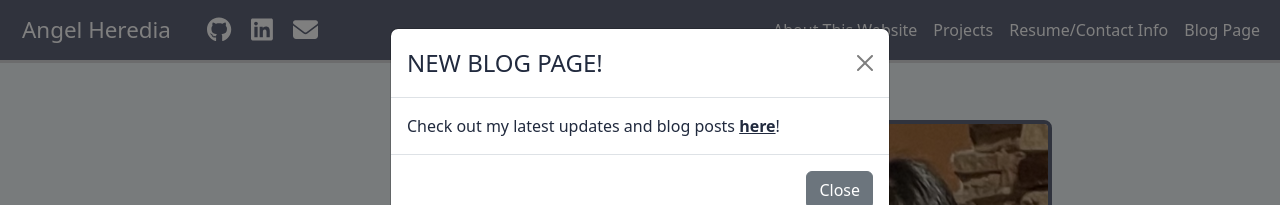
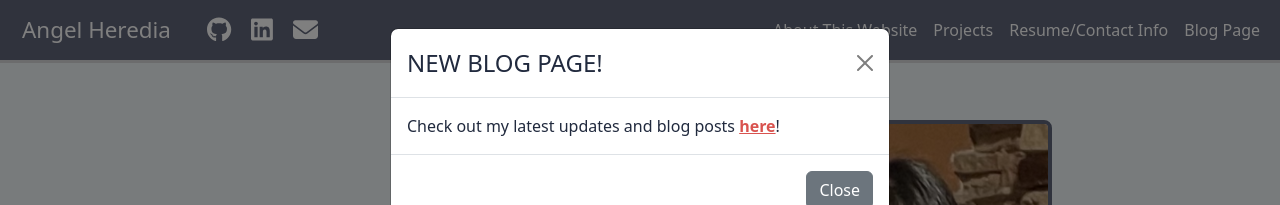
Before and after one commit to angelheredia138/old-portfolio, a React (Vite) app: page / in a window 1280 px wide. Shown: the top 205 px of the page. Built offline with nearby package versions, Linux system fonts and the light colour scheme; the HTML template or start-up script is replaced by a standard one.

Commit message:
fixed blog alert for dark mode

```diff
--- a/src/App.css
+++ b/src/App.css
@@ -28,3 +28,10 @@ body {
   background-color: #5f6f52 !important; /* Green background */
   color: #fefae0 !important; /* Light text */
 }
+.alert-link.body-dark-mode {
+  color: #ffdd57; /* Light yellow for dark mode */
+}
+
+.alert-link.body {
+  color: #d9534f; /* Red for light mode */
+}
--- a/src/components/BlogAlertModal.tsx
+++ b/src/components/BlogAlertModal.tsx
@@ -3,7 +3,11 @@ import React, { useEffect, useState } from "react";
 import { Modal, Button } from "react-bootstrap";
 import { Link } from "react-router-dom";
 
-const BlogAlertModal = () => {
+interface BlogAlertModalProps {
+  theme: string;
+}
+
+const BlogAlertModal: React.FC<BlogAlertModalProps> = ({ theme }) => {
   const [show, setShow] = useState(false);
 
   useEffect(() => {
@@ -23,13 +27,16 @@ const BlogAlertModal = () => {
       </Modal.Header>
       <Modal.Body>
         Check out my latest updates and blog posts{" "}
-        <Link to="/blog" className="alert-link">
+        <Link to="/blog" className={`alert-link ${theme}`}>
           here
         </Link>
         !
       </Modal.Body>
       <Modal.Footer>
-        <Button variant="secondary" onClick={handleClose}>
+        <Button
+          variant={theme === "body-dark-mode" ? "light" : "secondary"}
+          onClick={handleClose}
+        >
           Close
         </Button>
       </Modal.Footer>
--- a/src/pages/HomePage.tsx
+++ b/src/pages/HomePage.tsx
@@ -1,4 +1,4 @@
-import React from "react";
+import React, { useEffect, useState } from "react";
 import styles from "./page assets/Pages.module.css";
 import placeholderImage from "./page assets/placeholder.jpg";
 import myFace from "./page assets/my face.png";
@@ -6,9 +6,16 @@ import { Link } from "react-router-dom";
 import BlogAlertModal from "../components/BlogAlertModal";
 
 const HomePage = () => {
+  const [theme, setTheme] = useState<string>("");
+
+  useEffect(() => {
+    const currentTheme = document.body.className || "body";
+    setTheme(currentTheme);
+  }, []);
+
   return (
     <div className="container">
-      <BlogAlertModal />
+      <BlogAlertModal theme={theme} />
 
       <div className="row align-items-center" style={{ padding: "100px 0" }}>
         <div className="col-md-6">
```
